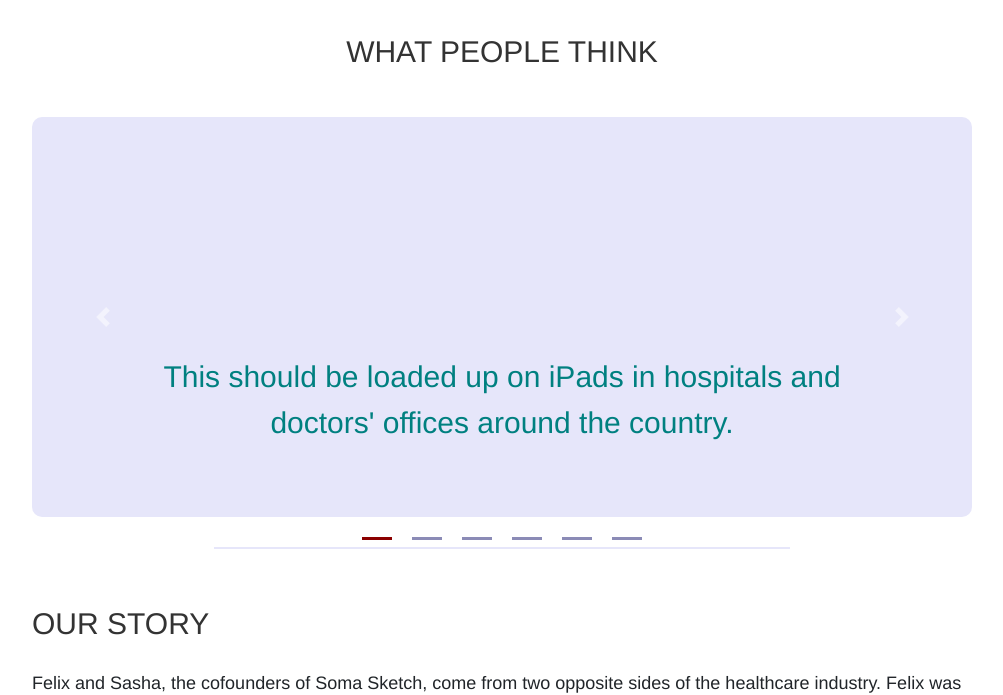
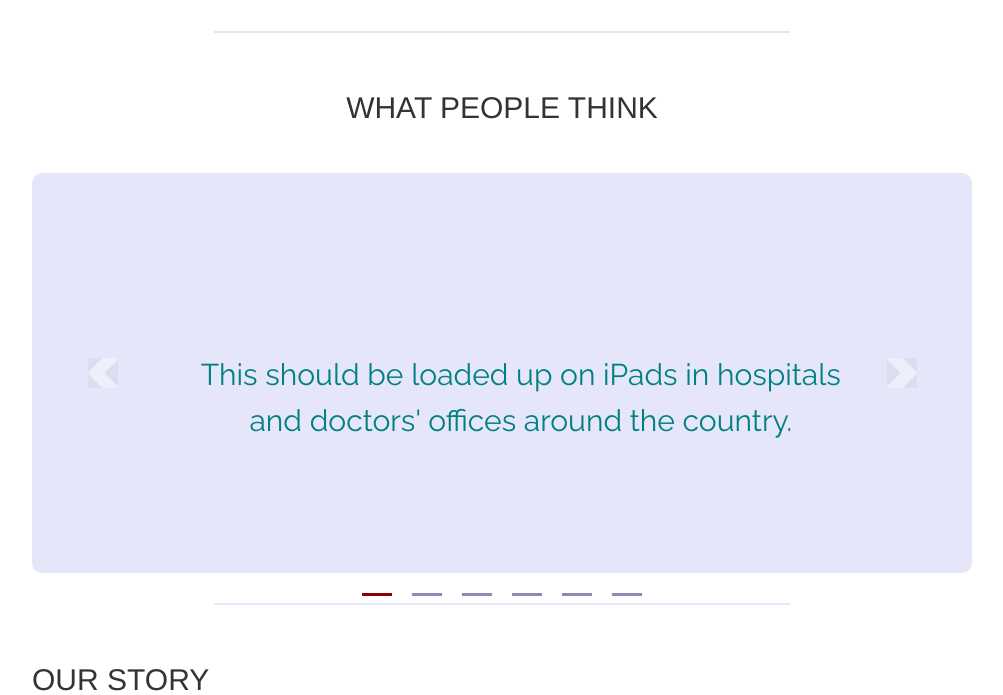
Before and after one commit to devafri/somasketch_v_alpha, a PHP site: page / in a window 1280 px wide. Shown: the part 3320-4015 px from the top of the page, without its empty margins (138-1141 px from the left). Run offline with PHP 8.4, Linux system fonts and the light colour scheme.

Commit message:
Update landing-page.css

```diff
--- a/css/landing-page.css
+++ b/css/landing-page.css
@@ -1275,9 +1275,7 @@ filter: progid:DXImageTransform.Microsoft.gradient( startColorstr='#de8e0009', e
     font-size: 30px;
     line-height: 46px;
     color: teal;
-    margin-top: 15%;
-    margin-left: auto;
-    margin-right: auto;
+    margin: 10% 5%;
    }
 
    .landing-page .section-testimonial .carousel-inner  p{
@@ -1885,13 +1883,13 @@ background: radial-gradient(ellipse at center,  #1e5799 0%,rgba(54, 151, 142, 0.
     color: #746C94;
   }
 
-  body > nav > a {
-    /* font-family: Comfortaa; */
+  /* body > nav > a {
+    font-family: 'Raleway';
     color: #726a95;
-  }
+  } */
 
   #somaSketchLogo{
-    font-family: Comfortaa;
+    font-family: 'Raleway';
     color: #726a95;
   }
 
@@ -1905,9 +1903,9 @@ background: radial-gradient(ellipse at center,  #1e5799 0%,rgba(54, 151, 142, 0.
     margin:10px;
   }
 
-  .carousel-caption{
-    position: initial;
-    color: black;
+  #carouselExampleIndicators > div > div.carousel-item.active > h3{
+    position: relative;
+    /* color: black; */
   }
 
   .carousel-indicators {
@@ -1916,9 +1914,23 @@ background: radial-gradient(ellipse at center,  #1e5799 0%,rgba(54, 151, 142, 0.
     border-color: transparent;
   }
 
+  #carouselExampleIndicators > div > div:nth-child(4) > h3{
+    margin: auto;
+  }
+
   .carousel-item, .carousel-item.active{
     margin-top: 10%;
-    margin-left: 10%;
+    /* margin-left: 10%; */
     width: 80%
 
   }
+  h1 { font-family: Raleway; font-size: 23px; font-style: normal; font-variant: normal; font-weight: 700; line-height: 23px; } h3 { font-family: Raleway; font-size: 17px; font-style: normal; font-variant: normal; font-weight: 700; line-height: 23px; } p { font-family: Raleway; font-size: 14px; font-style: normal; font-variant: normal; font-weight: 400; line-height: 23px; } blockquote { font-family: Raleway; font-size: 17px; font-style: normal; font-variant: normal; font-weight: 400; line-height: 23px; } pre { font-family: Raleway; font-size: 11px; font-style: normal; font-variant: normal; font-weight: 400; line-height: 23px; }
+
+  .carousel-control-prev-icon,
+  .carousel-control-next-icon {
+    height: 30px;
+    width: 30px;
+    background-size: 150%, 150%;
+    opacity: 75%;
+    background-color: #cfcfe1;
+  }
```
